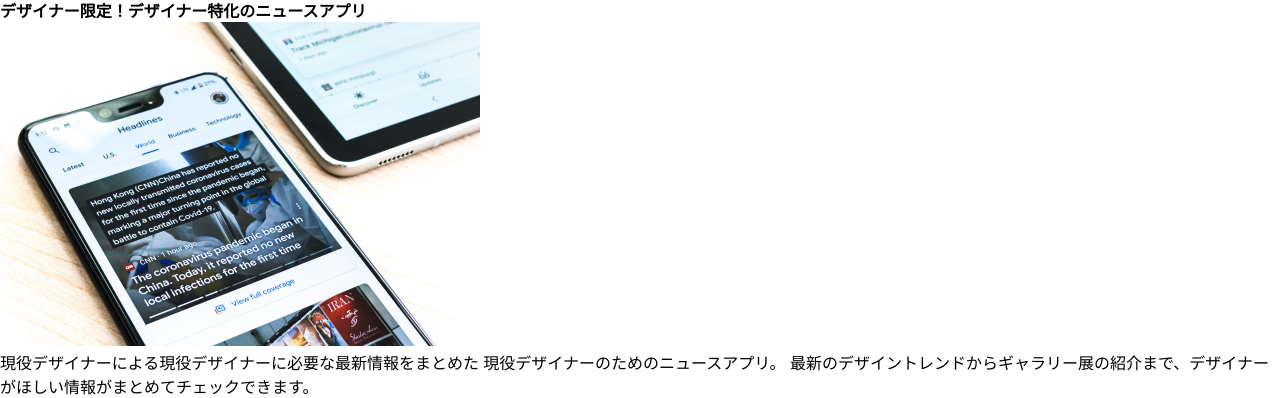
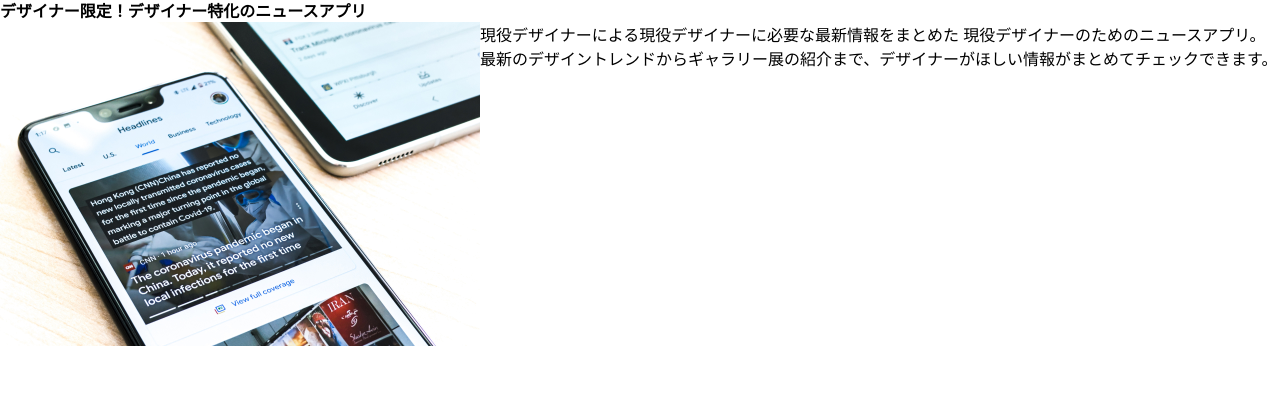
Before and after one commit to shotaro1412/webteam-practice, a plain HTML site: page 模写/index.html in a window 1280 px wide. Shown: the part 622-1020 px from the top of the page. After the commit the page ends 968 px from the top, so only its background shows below. Drawn offline with Linux system fonts and the light colour scheme; a script that the page names is missing.

Commit message:
mosya-middle-css

```diff
--- a/模写/style.css
+++ b/模写/style.css
@@ -101,3 +101,10 @@ header p{
     line-height: 52px;
     font-size: 20px;
 }
+
+/* main-top */
+/* main-middle */
+
+#middle-contents{
+    display: flex;
+}
```
Also changed, not shown: 模写/index.html (+0 -1 lines).
